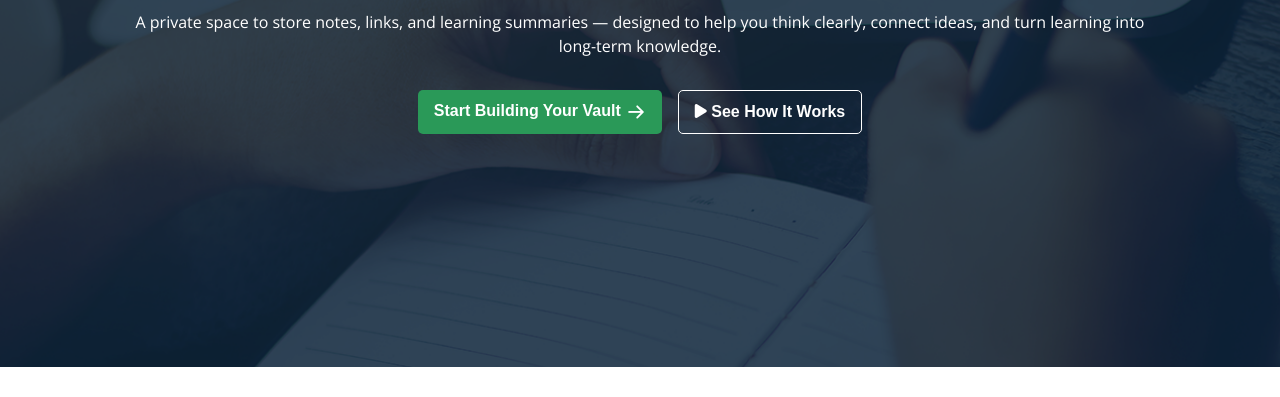
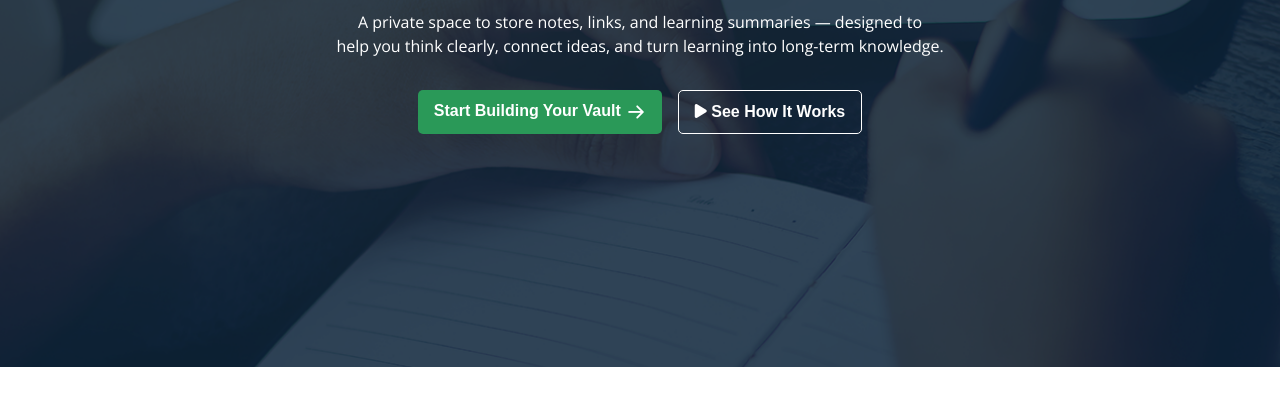
Before and after one commit to sayeedsaadman/Assignment-1, a plain HTML site: page index.html in a window 1280 px wide. Shown: the part 403-800 px from the top of the page. Drawn offline with nearby package versions, Linux system fonts and the light colour scheme.

Commit message:
bugfixed

```diff
--- a/index.html
+++ b/index.html
@@ -50,7 +50,7 @@
       <div class="third-section">
         <p>
           A private space to store notes, links, and learning summaries —
-          designed to help you think clearly, connect ideas, and turn learning into
+          designed to <br> help you think clearly, connect ideas, and turn learning into
           long-term knowledge.
         </p>
       </div>
```
